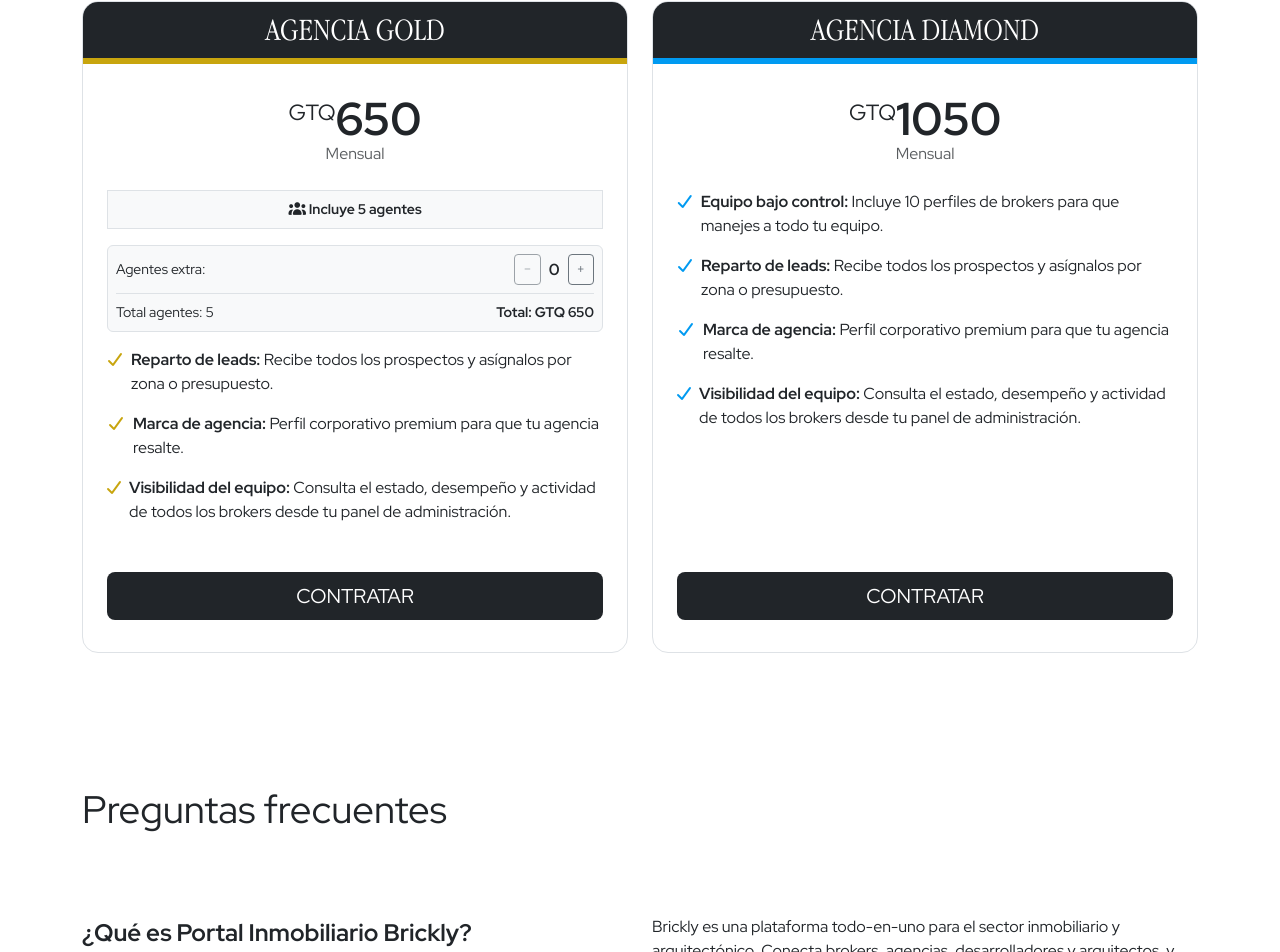
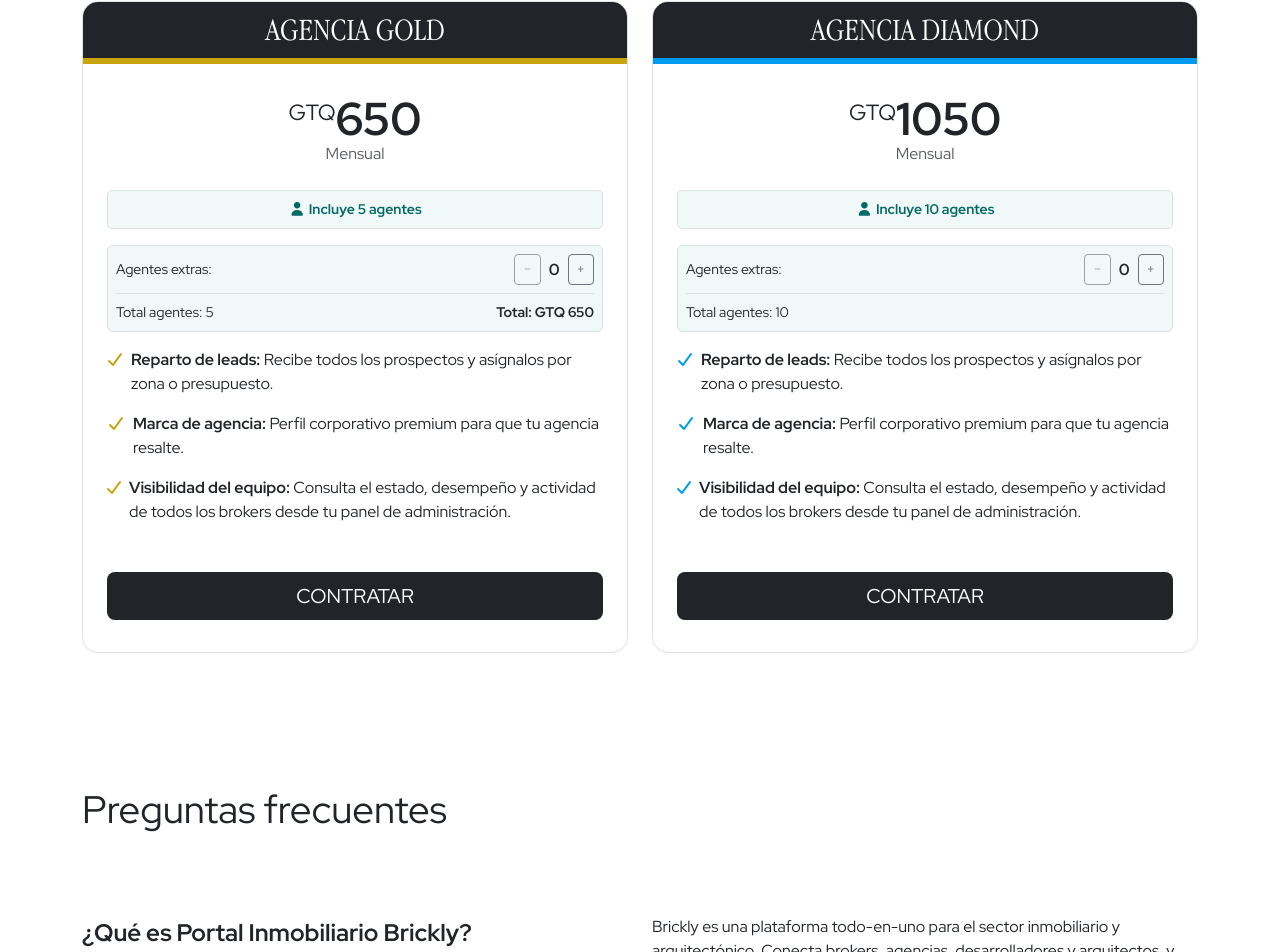
Before and after one commit to cocfay/brickly, a React (Vite) app in the folder frontend-brickly/: page /precios in a window 1280 px wide. Shown: the part 962-1914 px from the top of the page. Built offline with nearby package versions, Linux system fonts and the light colour scheme; no server answers.

Commit message:
redirect Style Price

```diff
--- a/frontend-brickly/src/pages/precios.jsx
+++ b/frontend-brickly/src/pages/precios.jsx
@@ -20,6 +20,7 @@ function Precios() {
   const [loadingPlan, setLoadingPlan] = useState(null);
   const [errorMsg, setErrorMsg] = useState('');
   const [extraAgents, setExtraAgents] = useState(0);
+  const [extraDiamondAgents, setExtraDiamondAgents] = useState(0);
 
   // Plan actualmente activo del usuario (si tiene sesión iniciada y su
   // suscripción está ACTIVE). Se recalcula en cada render porque
@@ -41,6 +42,7 @@ function Precios() {
 
   useEffect(() => {
     setExtraAgents(0);
+    setExtraDiamondAgents(0);
   }, [periodo]);
 
   useEffect(() => {
@@ -186,12 +188,12 @@ function Precios() {
                     </div>
                   </div>
                   <div className="d-flex flex-column gap-3 mt-4 flex-grow-1" style={{ fontSize: '16px' }}>
-                    <div className='border border-1 p-2 text-center' style={{ backgroundColor: '#f8f9fa', fontSize: '14px' }}>
-                      <strong><i className="fa fa-users"/> Incluye 5 agentes</strong>
+                    <div className='border border-1 p-2 text-center' style={{ backgroundColor: '#f1f8f8', color: '#026a66', borderRadius: '5px', fontSize: '14px' }}>
+                      <strong><i className="fa fa-user"/> Incluye 5 agentes</strong>
                     </div>
-                    <div className='p-2 border rounded' style={{ backgroundColor: '#f8f9fa' }}>
+                    <div className='p-2 border rounded' style={{ backgroundColor: '#f1f8f8' }}>
                       <div className='d-flex align-items-center justify-content-between mb-2'>
-                        <span style={{ fontSize: '14px' }}>Agentes extra:</span>
+                        <span style={{ fontSize: '14px' }}>Agentes extras:</span>
                         <div className='d-flex align-items-center gap-2'>
                           <button
                             className='btn btn-outline-secondary btn-sm'
@@ -232,13 +234,50 @@ function Precios() {
                     </div>
                   </div>
                   <div className="d-flex flex-column gap-3 mt-4 flex-grow-1" style={{ fontSize: '16px' }}>
-                    <div className='d-flex gap-2 align-items-baseline'><i className="fa-solid fa-check" style={{ color: 'rgb(0 154 241)' }}></i><div><strong>Equipo bajo control:</strong> Incluye 10 perfiles de brokers para que manejes a todo tu equipo.</div></div>
+                    <div className='border border-1 p-2 text-center' style={{ backgroundColor: '#f1f8f8', color: '#026a66', borderRadius: '5px', fontSize: '14px' }}>
+                      <strong><i className="fa fa-user"/> Incluye 10 agentes</strong>
+                    </div>
+                    <div className='p-2 border rounded' style={{ backgroundColor: '#f1f8f8' }}>
+                      <div className='d-flex align-items-center justify-content-between mb-2'>
+                        <span style={{ fontSize: '14px' }}>Agentes extras:</span>
+                        <div className='d-flex align-items-center gap-2'>
+                          <button
+                            className='btn btn-outline-secondary btn-sm'
+                            onClick={() => setExtraDiamondAgents(Math.max(0, extraDiamondAgents - 1))}
+                            disabled={extraDiamondAgents === 0}
+                          >−</button>
+                          <span className='fw-bold'>{extraDiamondAgents}</span>
+                          <button
+                            className='btn btn-outline-secondary btn-sm'
+                            onClick={() => setExtraDiamondAgents(extraDiamondAgents + 1)}
+                          >+</button>
+                        </div>
+                      </div>
+                      <div className='d-flex justify-content-between border-top pt-2' style={{ fontSize: '14px' }}>
+                        <span>Total agentes: {10 + extraDiamondAgents}</span>
+                      </div>
+                    </div>
                     <div className='d-flex gap-2 align-items-baseline'><i className="fa-solid fa-check" style={{ color: 'rgb(0 154 241)' }}></i><div><strong>Reparto de leads:</strong> Recibe todos los prospectos y asígnalos por zona o presupuesto.</div></div>
                     <div className='d-flex gap-2 align-items-baseline'><i className="fa-solid fa-check" style={{ color: 'rgb(0 154 241)' }}></i><div><strong>Marca de agencia:</strong> Perfil corporativo premium para que tu agencia resalte.</div></div>
                     <div className='d-flex gap-2 align-items-baseline'><i className="fa-solid fa-check" style={{ color: 'rgb(0 154 241)' }}></i><div><strong>Visibilidad del equipo:</strong> Consulta el estado, desempeño y actividad de todos los brokers desde tu panel de administración.</div></div>
                   </div>
                   <div className='mt-5 mb-2'>
-                    <PlanButton plan='AGENCIA_DIAMOND' />
+                    {extraDiamondAgents > 0 ? (
+                      <>
+                        <a
+                          href={`https://api.whatsapp.com/send?phone=50237649719&text=${encodeURIComponent('¡Hola! Me interesa contratar el paquete de **AGENCIA DIAMOND** con ' + extraDiamondAgents + ' Agentes extras')}`}
+                          target="_blank"
+                          rel="noopener noreferrer"
+                          className='btn w-100 py-2 rounded-3 fs-5 d-flex flex-column align-items-center justify-content-center'
+                          style={{ border: '2px solid #25D366', color: '#026a66', backgroundColor: 'transparent' }}
+                        >
+                          <span style={{ fontSize: '15px' }}><i className="fa-brands fa-whatsapp" style={{ color: '#026a66' }}></i> CONTACTAR POR WHATSAPP</span>
+                          <span style={{ fontSize: '11px', color: '#026a66' }}>Te responderemos al instante</span>
+                        </a>
+                      </>
+                    ) : (
+                      <PlanButton plan='AGENCIA_DIAMOND' />
+                    )}
                   </div>
                 </div>
               </div>
@@ -301,12 +340,12 @@ function Precios() {
                     </div>
                   </div>
                   <div className="d-flex flex-column gap-3 mt-4 flex-grow-1" style={{ fontSize: '16px' }}>
-                    <div className='border border-1 p-2 text-center' style={{ backgroundColor: '#f8f9fa', fontSize: '14px' }}>
-                      <strong><i className="fa fa-users"/> Incluye 5 agentes</strong>
+                    <div className='border border-1 p-2 text-center' style={{ backgroundColor: '#f1f8f8', color: '#026a66', borderRadius: '5px', fontSize: '14px' }}>
+                      <strong><i className="fa fa-user"/> Incluye 5 agentes</strong>
                     </div>
-                    <div className='p-2 border rounded' style={{ backgroundColor: '#f8f9fa' }}>
+                    <div className='p-2 border rounded' style={{ backgroundColor: '#f1f8f8' }}>
                       <div className='d-flex align-items-center justify-content-between mb-2'>
-                        <span style={{ fontSize: '14px' }}>Agentes extra:</span>
+                        <span style={{ fontSize: '14px' }}>Agentes extras:</span>
                         <div className='d-flex align-items-center gap-2'>
                           <button
                             className='btn btn-outline-secondary btn-sm'
@@ -347,13 +386,50 @@ function Precios() {
                     </div>
                   </div>
                   <div className="d-flex flex-column gap-3 mt-4 flex-grow-1" style={{ fontSize: '16px' }}>
-                    <div className='d-flex gap-2 align-items-baseline'><i className="fa-solid fa-check" style={{ color: 'rgb(0 154 241)' }}></i><div><strong>Equipo bajo control:</strong> Incluye 10 perfiles de brokers para que manejes a todo tu equipo.</div></div>
+                    <div className='border border-1 p-2 text-center' style={{ backgroundColor: '#f1f8f8', color: '#026a66', borderRadius: '5px', fontSize: '14px' }}>
+                      <strong><i className="fa fa-user"/> Incluye 10 agentes</strong>
+                    </div>
+                    <div className='p-2 border rounded' style={{ backgroundColor: '#f1f8f8' }}>
+                      <div className='d-flex align-items-center justify-content-between mb-2'>
+                        <span style={{ fontSize: '14px' }}>Agentes extras:</span>
+                        <div className='d-flex align-items-center gap-2'>
+                          <button
+                            className='btn btn-outline-secondary btn-sm'
+                            onClick={() => setExtraDiamondAgents(Math.max(0, extraDiamondAgents - 1))}
+                            disabled={extraDiamondAgents === 0}
+                          >−</button>
+                          <span className='fw-bold'>{extraDiamondAgents}</span>
+                          <button
+                            className='btn btn-outline-secondary btn-sm'
+                            onClick={() => setExtraDiamondAgents(extraDiamondAgents + 1)}
+                          >+</button>
+                        </div>
+                      </div>
+                      <div className='d-flex justify-content-between border-top pt-2' style={{ fontSize: '14px' }}>
+                        <span>Total agentes: {10 + extraDiamondAgents}</span>
+                      </div>
+                    </div>
                     <div className='d-flex gap-2 align-items-baseline'><i className="fa-solid fa-check" style={{ color: 'rgb(0 154 241)' }}></i><div><strong>Reparto de leads:</strong> Recibe todos los prospectos y asígnalos por zona o presupuesto.</div></div>
                     <div className='d-flex gap-2 align-items-baseline'><i className="fa-solid fa-check" style={{ color: 'rgb(0 154 241)' }}></i><div><strong>Marca de agencia:</strong> Perfil corporativo premium para que tu agencia resalte.</div></div>
                     <div className='d-flex gap-2 align-items-baseline'><i className="fa-solid fa-check" style={{ color: 'rgb(0 154 241)' }}></i><div><strong>Visibilidad del equipo:</strong> Consulta el estado, desempeño y actividad de todos los brokers desde tu panel de administración.</div></div>
                   </div>
                   <div className='mt-5 mb-2'>
-                    <PlanButton plan='AGENCIA_DIAMOND_A' />
+                    {extraDiamondAgents > 0 ? (
+                      <>
+                        <a
+                          href={`https://api.whatsapp.com/send?phone=50237649719&text=${encodeURIComponent('¡Hola! Me interesa contratar el paquete de **AGENCIA DIAMOND** con ' + extraDiamondAgents + ' Agentes extras')}`}
+                          target="_blank"
+                          rel="noopener noreferrer"
+                          className='btn w-100 py-2 rounded-3 fs-5 d-flex flex-column align-items-center justify-content-center'
+                          style={{ border: '2px solid #25D366', color: '#25D366', backgroundColor: 'transparent' }}
+                        >
+                          <span style={{ fontSize: '15px' }}><i className="fa-brands fa-whatsapp" style={{ color: '#25D366' }}></i> CONTACTAR POR WHATSAPP</span>
+                          <span style={{ fontSize: '11px', color: '#25D366' }}>Te responderemos al instante</span>
+                        </a>
+                      </>
+                    ) : (
+                      <PlanButton plan='AGENCIA_DIAMOND_A' />
+                    )}
                   </div>
                 </div>
               </div>
--- a/frontend-brickly/src/pages/refreshSession.jsx
+++ b/frontend-brickly/src/pages/refreshSession.jsx
@@ -30,7 +30,7 @@ function RefreshSession() {
     let attempt = 0;
 
     const finish = () => {
-      if (isMounted) navigate('/', { replace: true });
+      if (isMounted) navigate('/cpanel', { replace: true });
     };
 
     const poll = async () => {
```
